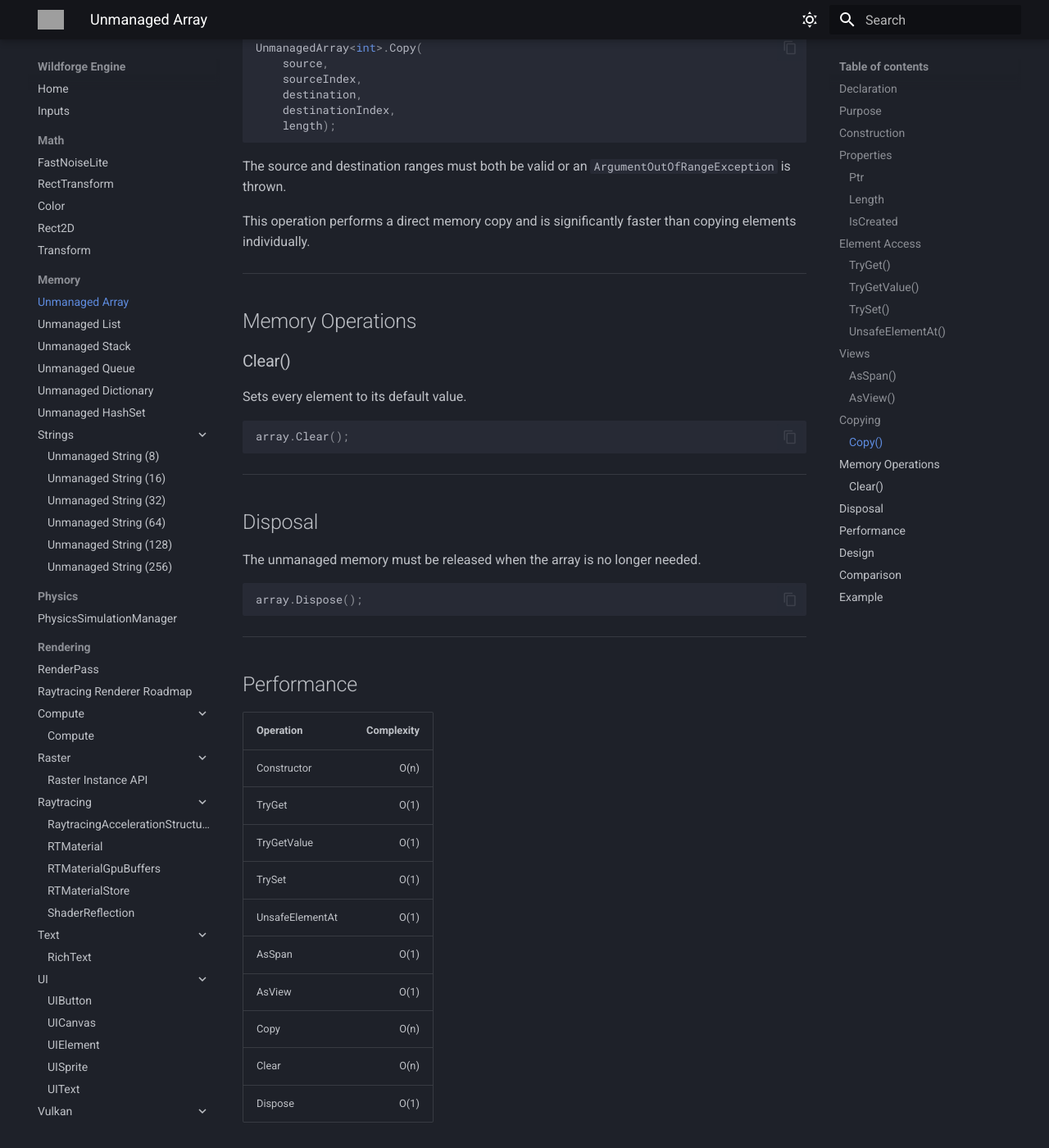
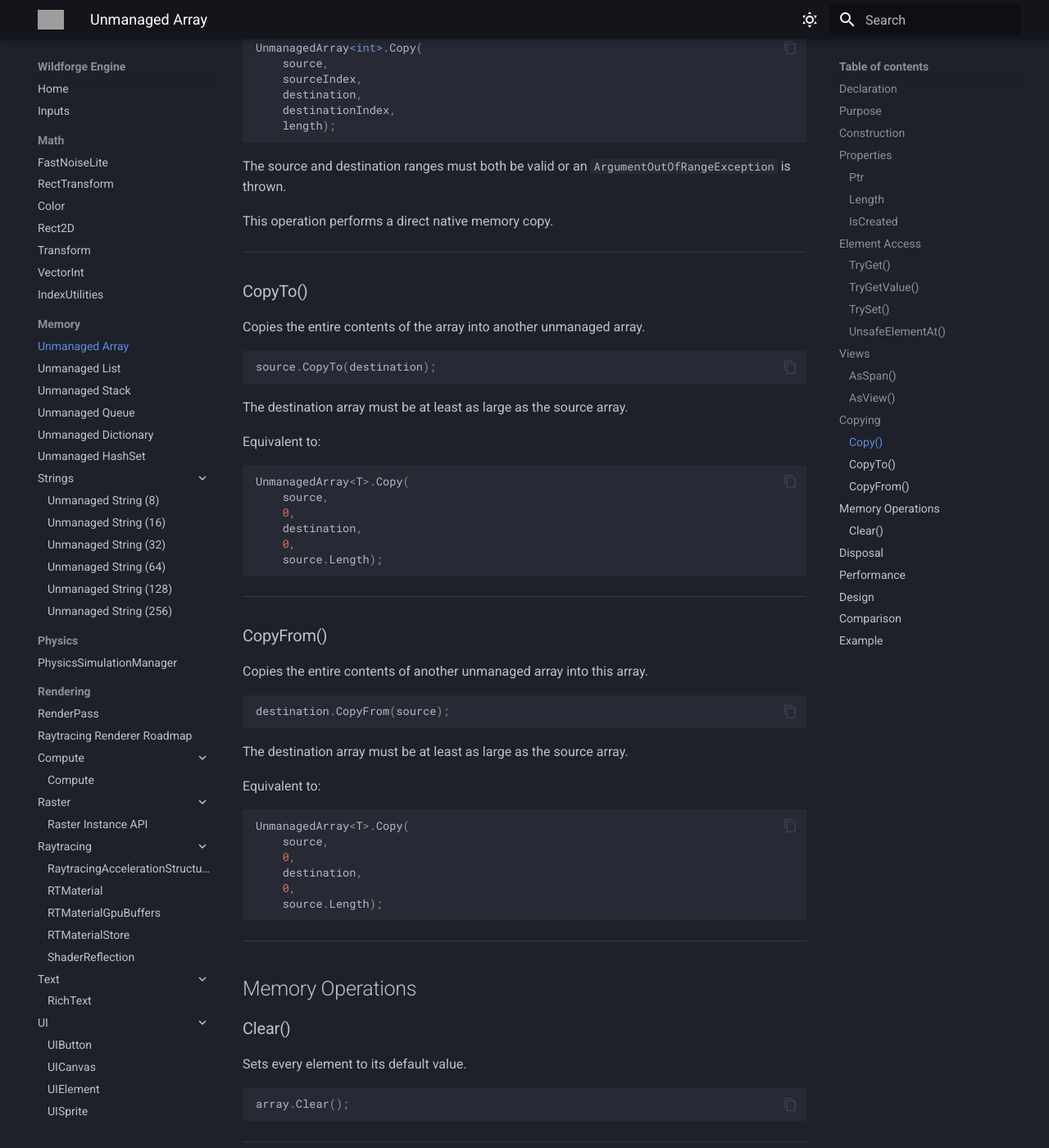
Before and after one commit to eashaankumar/WildforgeDocs, an MkDocs documentation site: the page built from docs/Memory/UnmanagedArray.md, in a window 1280 px wide and 1400 px high, scrolled down 3447 px. Shown: the whole window at 82% size. Built offline with MkDocs 1.6.1 and Material for MkDocs 9.7.7, drawn with Linux system fonts in a browser that asks for light colours; some of the changed text lies outside the part shown; grey boxes are pictures that could not be loaded.

Commit message:
Added vectorint and index utils docs

````diff
--- a/docs/Memory/UnmanagedArray.md
+++ b/docs/Memory/UnmanagedArray.md
@@ -170,7 +170,53 @@ UnmanagedArray<int>.Copy(
 
 The source and destination ranges must both be valid or an `ArgumentOutOfRangeException` is thrown.
 
-This operation performs a direct memory copy and is significantly faster than copying elements individually.
+This operation performs a direct native memory copy.
+
+---
+
+### CopyTo()
+
+Copies the entire contents of the array into another unmanaged array.
+
+```csharp
+source.CopyTo(destination);
+```
+
+The destination array must be at least as large as the source array.
+
+Equivalent to:
+
+```csharp
+UnmanagedArray<T>.Copy(
+    source,
+    0,
+    destination,
+    0,
+    source.Length);
+```
+
+---
+
+### CopyFrom()
+
+Copies the entire contents of another unmanaged array into this array.
+
+```csharp
+destination.CopyFrom(source);
+```
+
+The destination array must be at least as large as the source array.
+
+Equivalent to:
+
+```csharp
+UnmanagedArray<T>.Copy(
+    source,
+    0,
+    destination,
+    0,
+    source.Length);
+```
 
 ---
 
@@ -208,6 +254,8 @@ array.Dispose();
 | AsSpan | O(1) |
 | AsView | O(1) |
 | Copy | O(n) |
+| CopyTo | O(n) |
+| CopyFrom | O(n) |
 | Clear | O(n) |
 | Dispose | O(1) |
 
@@ -224,6 +272,7 @@ array.Dispose();
 - Span support.
 - View support.
 - Fast native memory copying.
+- Convenient whole-array copy operations.
 - Compatibility with `where T : unmanaged`.
 - Suitable for Burst-compatible and high-performance systems.
 
@@ -238,7 +287,8 @@ array.Dispose();
 | Pointer access | ✅ | ✅ |
 | Span support | ✅ | ✅ |
 | View support | ✅ | ✅ |
-| Fast memory copy | ✅ | ❌ |
+| Range copy | ✅ | ❌ |
+| Whole-array copy | ✅ | ❌ |
 | Requires Dispose | ✅ | ✅ |
 
 ---
@@ -254,12 +304,10 @@ for (var i = 0; i < source.Length; i++)
     source.TrySet(i, i * 0.5f);
 }
 
-UnmanagedArray<float>.Copy(
-    source,
-    0,
-    destination,
-    0,
-    source.Length);
+source.CopyTo(destination);
+
+// Equivalent:
+// destination.CopyFrom(source);
 
 Span<float> span = destination.AsSpan();
 
--- a/mkdocs.yml
+++ b/mkdocs.yml
@@ -44,6 +44,8 @@ nav:
       - Color: Math/Color.md
       - Rect2D: Math/Rect2D.md
       - Transform: Math/Transform.md
+      - VectorInt: Math/VectorInt.md
+      - IndexUtilities: Math/IndexUtilities.md
   - Memory:
       - Unmanaged Array: Memory/UnmanagedArray.md
       - Unmanaged List: Memory/UnmanagedList.md
````
Also changed, not shown: docs/Math/IndexUtilities.md (added, +190 -0 lines), docs/Math/VectorInt.md (added, +333 -0 lines).
